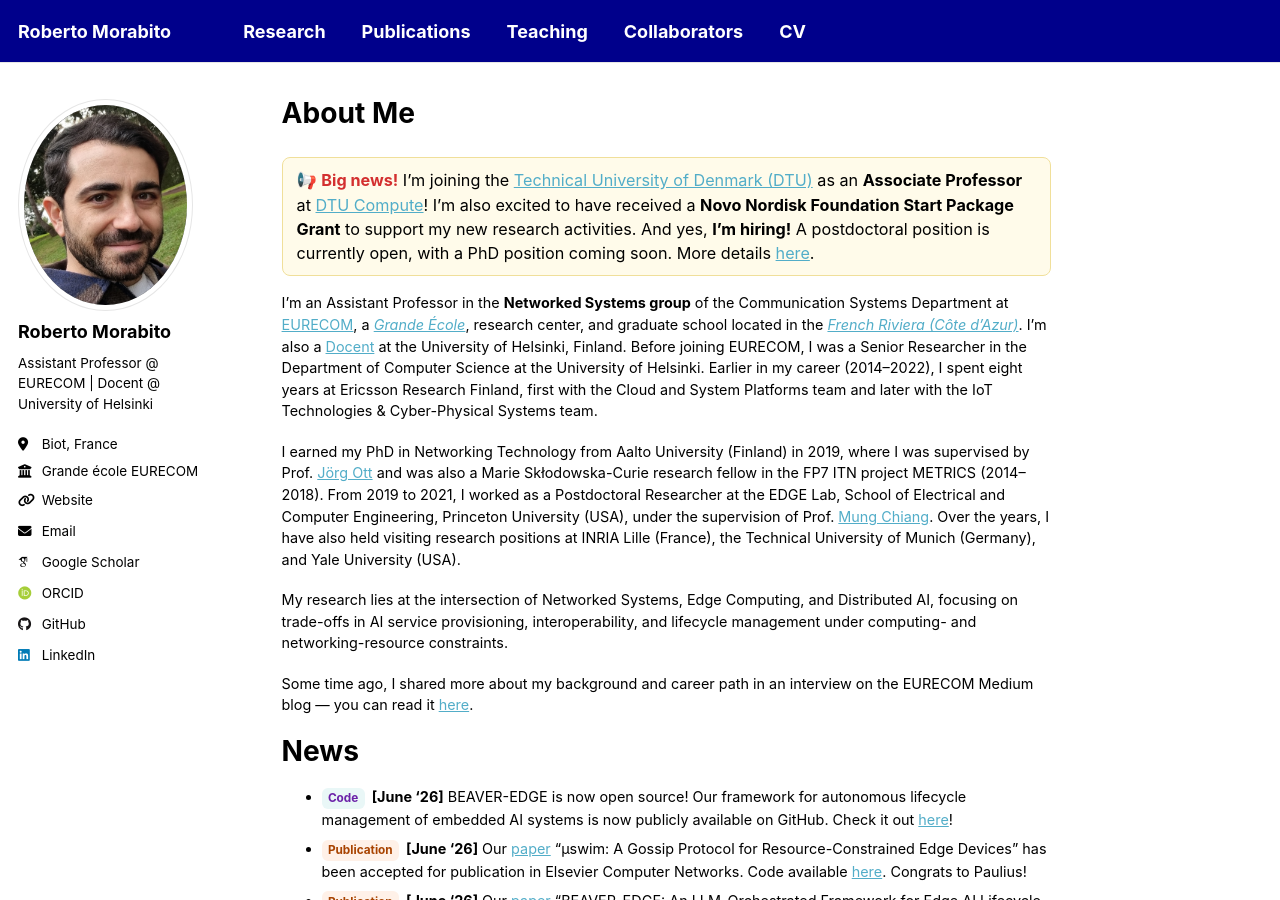
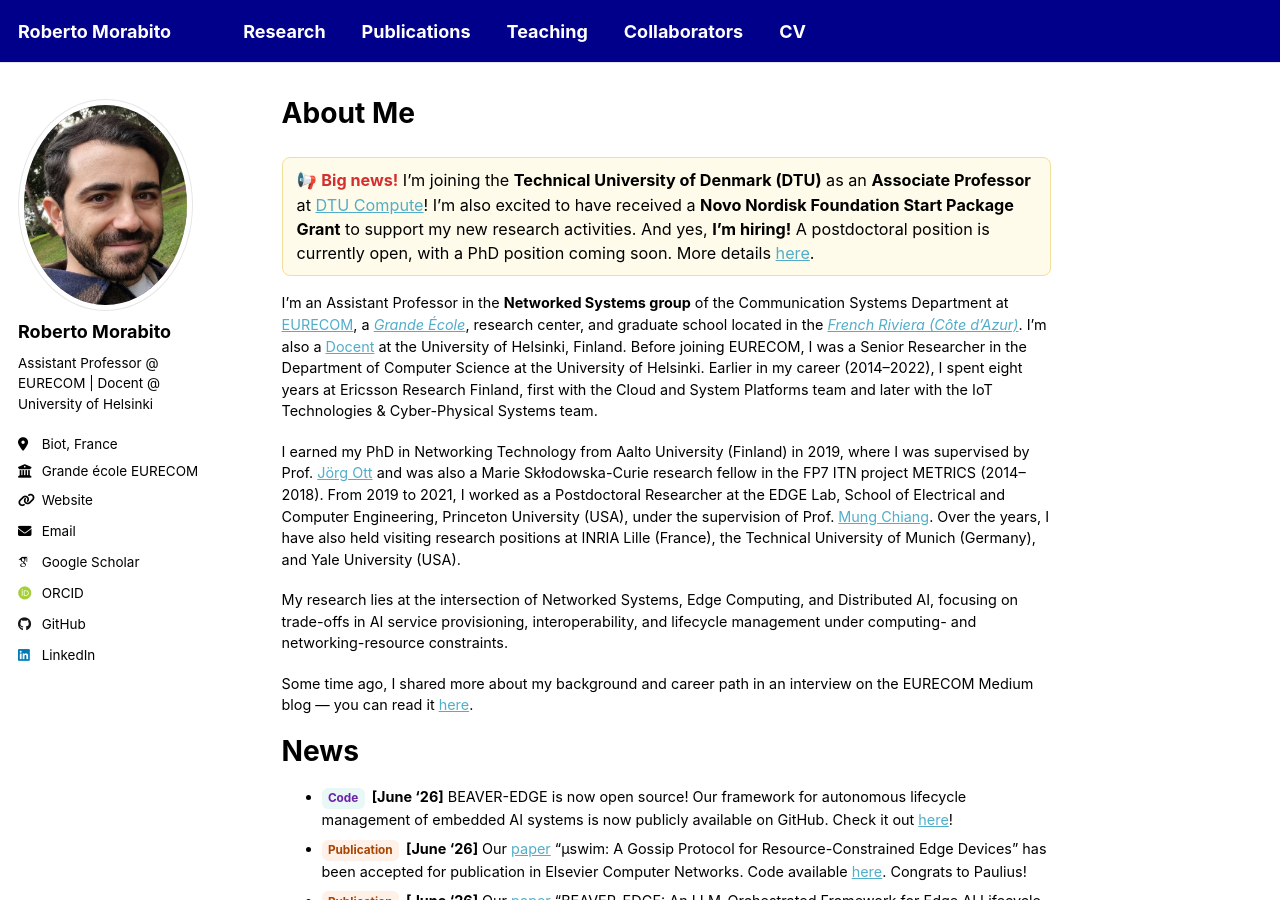
Before and after one commit to robertmora/robertmora.github.io, a Jekyll site: the page built from _pages/about.md, in a window 1280 px wide and 900 px high. Built offline with Jekyll 4.4.1, drawn with Linux system fonts in a browser that asks for light colours; some web fonts are replaced; a script that is not in the unit is left out.

```diff
--- a/_pages/about.md
+++ b/_pages/about.md
@@ -9,7 +9,7 @@ redirect_from:
 <div style="background-color: #fffbea; border: 1px solid #f0df9a; border-radius: 8px; padding: 10px 14px; margin: 16px 0; font-size: 0.9em;">
 
 📢 <span style="color:#d32f2f;"><strong>Big news!</strong></span>
-I’m joining the <a href="https://www.dtu.dk" target="_blank">Technical University of Denmark (DTU)</a> as an <strong>Associate Professor</strong> at <a href="https://www.compute.dtu.dk/" target="_blank">DTU Compute</a>! I’m also excited to have received a <strong>Novo Nordisk Foundation Start Package Grant</strong> to support my new research activities. And yes, <strong>I’m hiring!</strong> A postdoctoral position is currently open, with a PhD position coming soon. More details <a href="https://efzu.fa.em2.oraclecloud.com/hcmUI/CandidateExperience/en/sites/CX_2001/job/7656" target="_blank">here</a>.
+I’m joining the <strong>Technical University of Denmark (DTU)</strong> as an <strong>Associate Professor</strong> at <a href="https://www.compute.dtu.dk/" target="_blank">DTU Compute</a>! I’m also excited to have received a <strong>Novo Nordisk Foundation Start Package Grant</strong> to support my new research activities. And yes, <strong>I’m hiring!</strong> A postdoctoral position is currently open, with a PhD position coming soon. More details <a href="https://efzu.fa.em2.oraclecloud.com/hcmUI/CandidateExperience/en/sites/CX_2001/job/7656" target="_blank">here</a>.
 
 </div>
 
```
